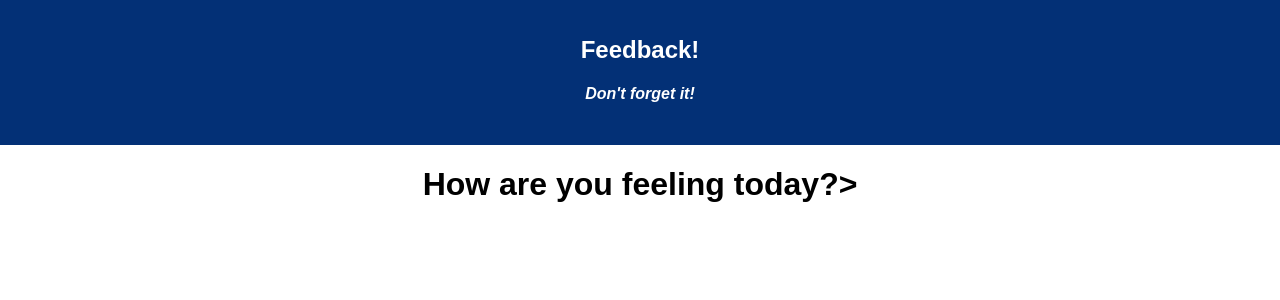
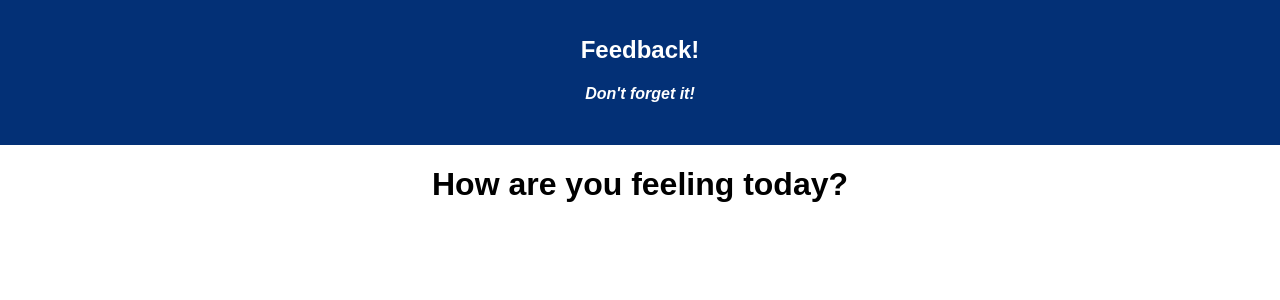
Before and after one commit to cyberryder2010/redux-feedback-loop, a React (Create React App) app in the folder redux-feedback-loop-master/: page / in a window 1280 px wide. Shown: the top 300 px of the page. Built offline with nearby package versions, Linux system fonts and the light colour scheme.

Commit message:
database connected

```diff
--- a/redux-feedback-loop-master/src/components/Pages/PageComments.js
+++ b/redux-feedback-loop-master/src/components/Pages/PageComments.js
@@ -5,7 +5,7 @@ class PageComments extends Component {
   render() {
     return (
       <div>
-        <h1>Any comments you want to share?></h1>
+        <h1>Any comments you want to share?</h1>
       </div>
     );
   }
--- a/redux-feedback-loop-master/src/components/Pages/PageFeeling.js
+++ b/redux-feedback-loop-master/src/components/Pages/PageFeeling.js
@@ -5,7 +5,7 @@ class PageFeeling extends Component {
   render() {
     return (
       <div>
-        <h1>How are you feeling today?></h1>
+        <h1>How are you feeling today?</h1>
       </div>
     );
   }
--- a/redux-feedback-loop-master/src/components/Pages/PageReview.js
+++ b/redux-feedback-loop-master/src/components/Pages/PageReview.js
@@ -5,7 +5,7 @@ class PageReview extends Component {
   render() {
     return (
       <div>
-        <h1>Review></h1>
+        <h1>Review</h1>
       </div>
     );
   }
--- a/redux-feedback-loop-master/src/components/Pages/PageSupport.js
+++ b/redux-feedback-loop-master/src/components/Pages/PageSupport.js
@@ -5,7 +5,7 @@ class PageSupport extends Component {
   render() {
     return (
       <div>
-        <h1>How well are you being supported today?></h1>
+        <h1>How well are you being supported today?</h1>
       </div>
     );
   }
```
